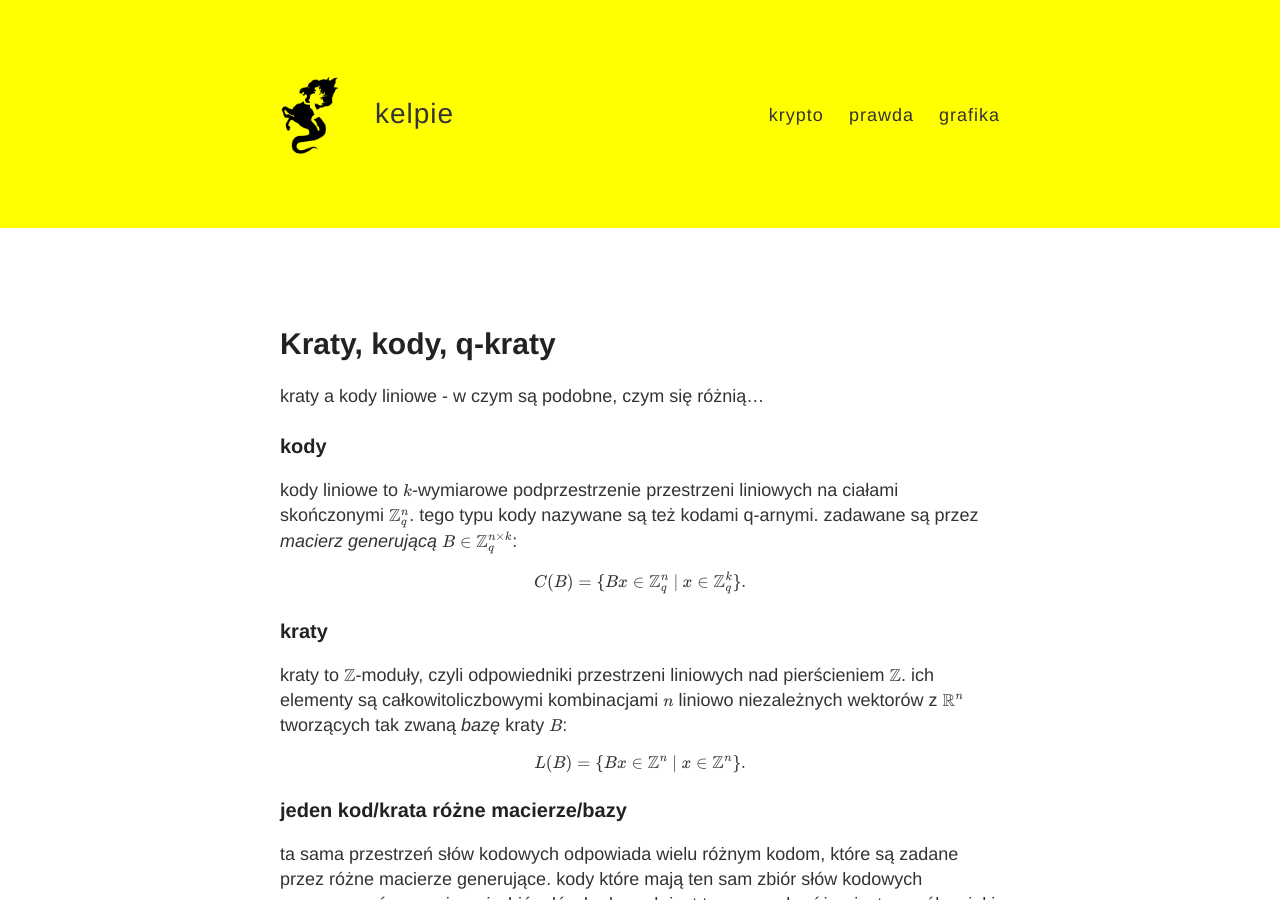
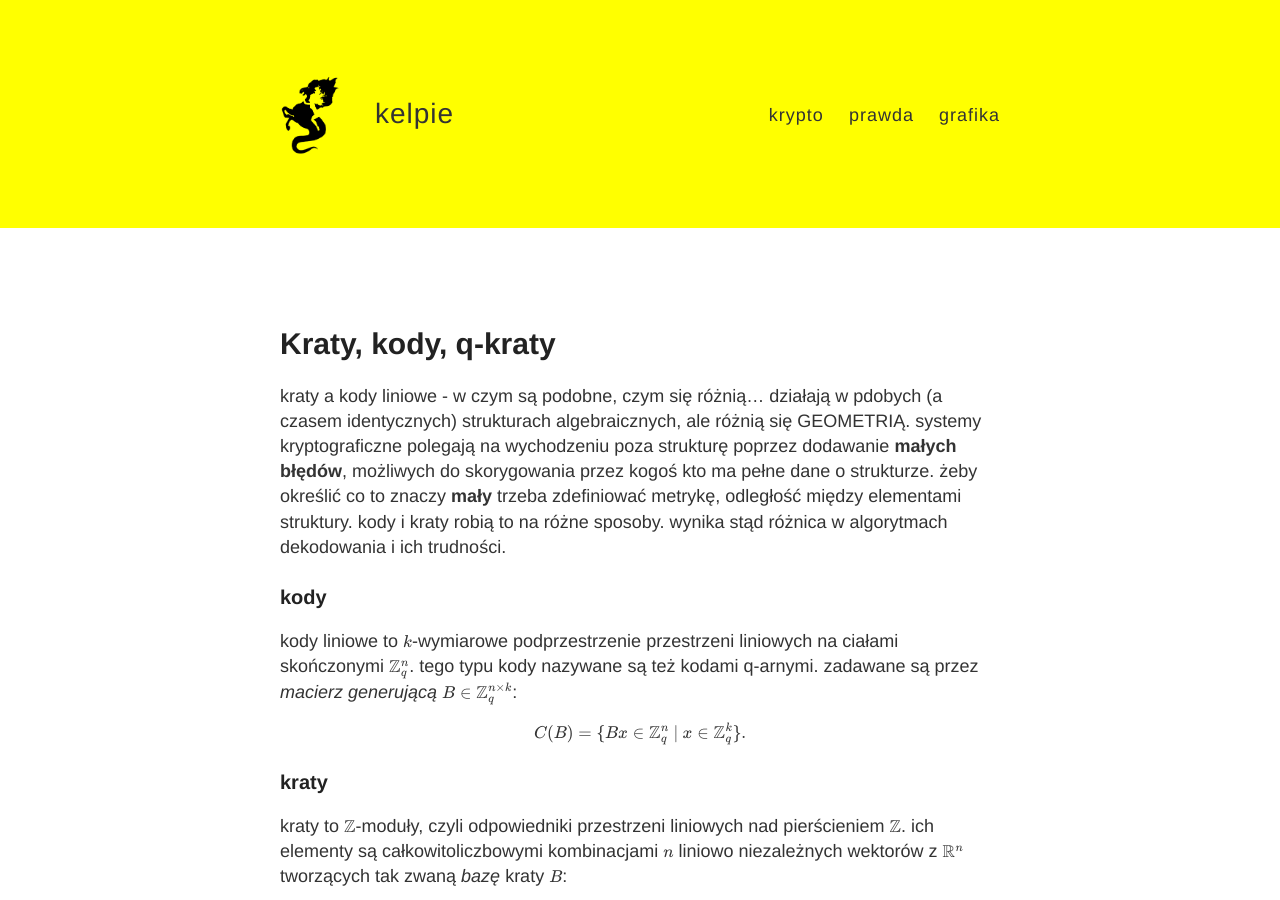
Before and after one commit to keIpie/keIpie.github.io, a Jekyll site: the page built from pq/_posts/2021-3-14-kraty-kody.md, in a window 1280 px wide and 900 px high. Built offline with Jekyll 4.4.1, drawn with Linux system fonts in a browser that asks for light colours; formulas are drawn with MathJax 3.

Commit message:
saber lwr

```diff
--- a/pq/_posts/2021-3-14-kraty-kody.md
+++ b/pq/_posts/2021-3-14-kraty-kody.md
@@ -3,7 +3,11 @@ layout: post
 title: Kraty, kody, q-kraty
 ---
 
-kraty a kody liniowe - w czym są podobne, czym się różnią...
+kraty a kody liniowe - w czym są podobne, czym się różnią... działają w pdobych (a czasem identycznych) strukturach algebraicznych,
+ale różnią się GEOMETRIĄ. systemy kryptograficzne polegają na wychodzeniu poza strukturę poprzez dodawanie **małych błędów**,
+możliwych do skorygowania przez kogoś kto ma pełne dane o strukturze. żeby określić co to znaczy **mały** trzeba zdefiniować metrykę,
+odległość między elementami struktury. kody i kraty robią to na różne sposoby. wynika stąd różnica w algorytmach dekodowania i ich
+trudności.
 
 ### kody
 
```
